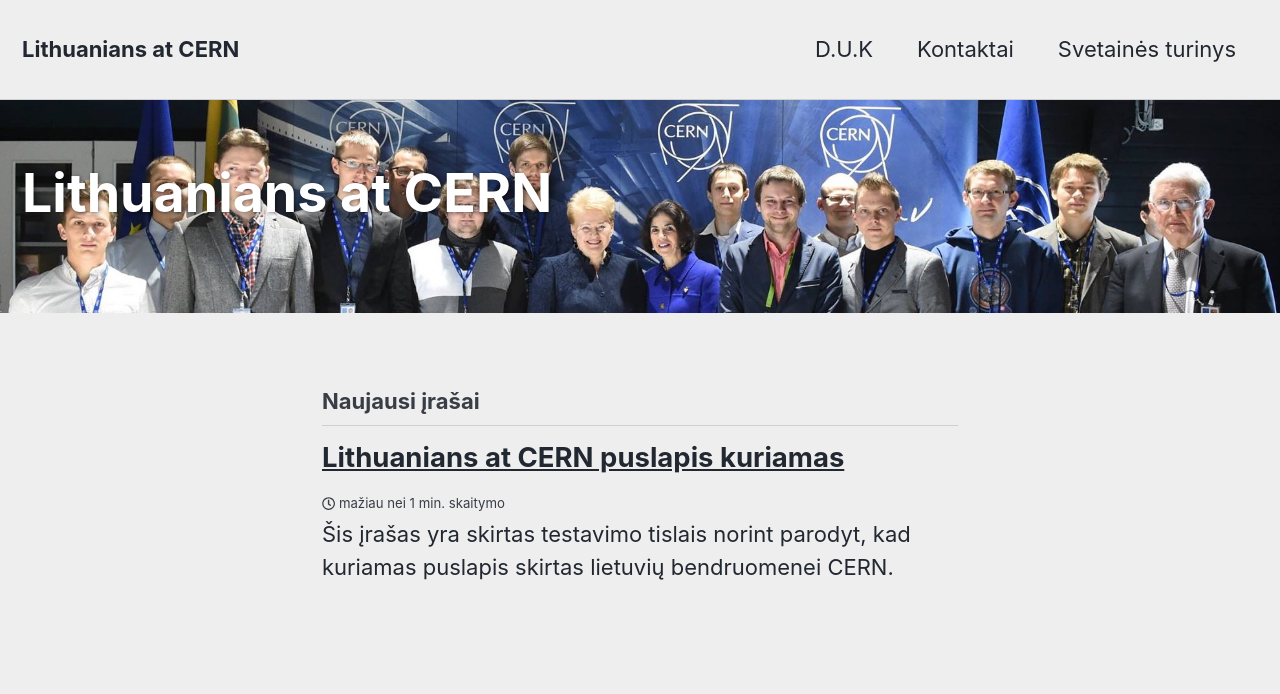
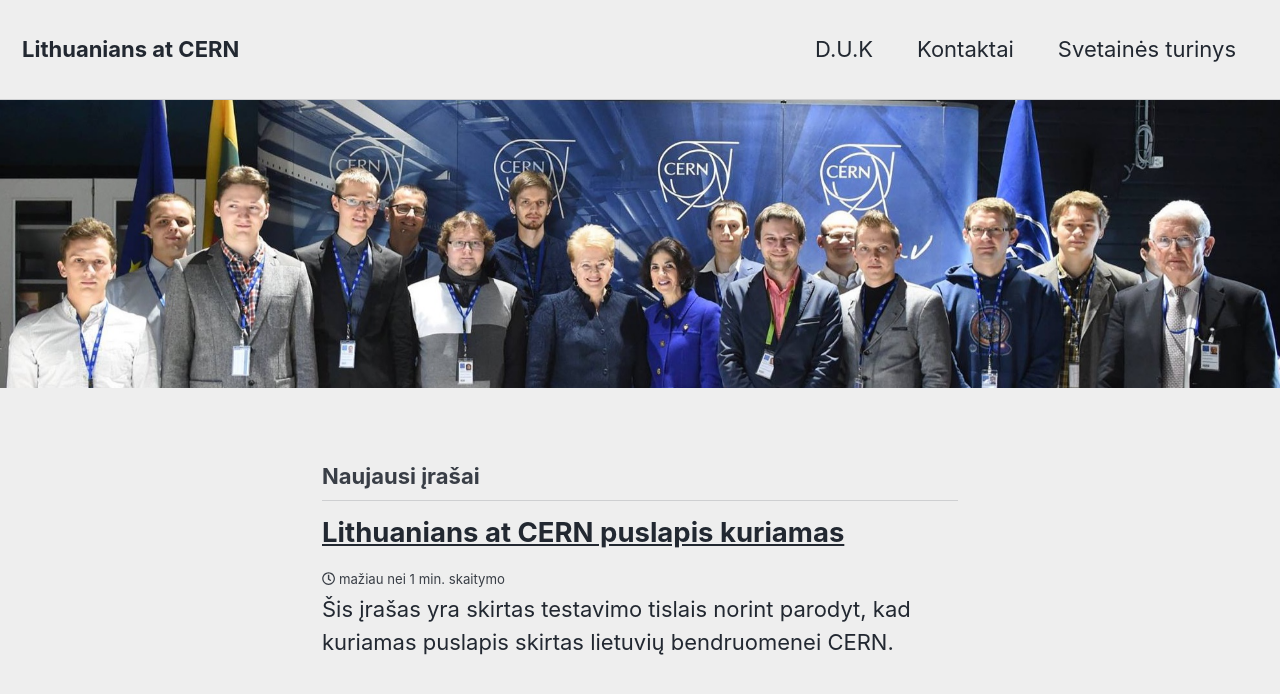
Before and after one commit to GintasS/lithuanians-at-cern.github.io, a Jekyll site: the page built from index.html, in a window 1280 px wide and 900 px high. Shown: the top 694 px of the window. Built offline with Jekyll 4.4.1, drawn with Linux system fonts in a browser that asks for light colours; nearby versions of some CDN libraries; the list of posts is cut into pages by our own code.

Commit message:
Pakeisti paveiksliukai

```diff
--- a/_config.yml
+++ b/_config.yml
@@ -260,8 +260,8 @@
       share: true
       related: true
       header:
-        overlay_image: /assets/images/lithuanians-at-cern.jpg
-        og_image: /assets/images/page-header-og-image.png
+        show_overlay_excerpt: false
+        image: /assets/images/Lithuanians.jpg
         caption:
         cta_url:
   # _pages
--- a/index.html
+++ b/index.html
@@ -2,5 +2,5 @@
 layout: home
 author_profile: true
 header:
-  overlay_image: /assets/images/Lithuanians.jpg
+  image: /assets/images/Lithuanians.jpg
 ---
```
Also changed, not shown: 4 other files.
